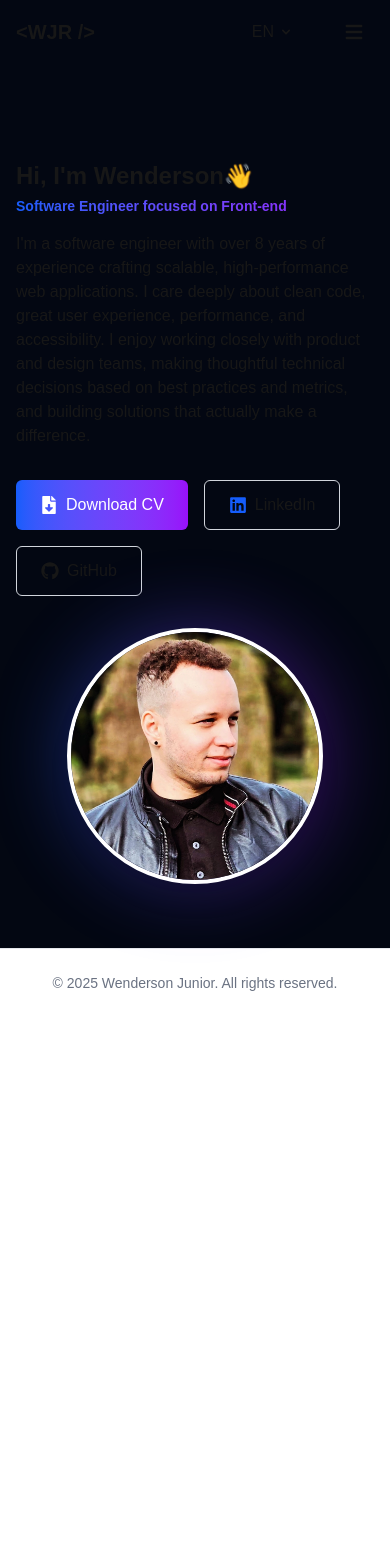
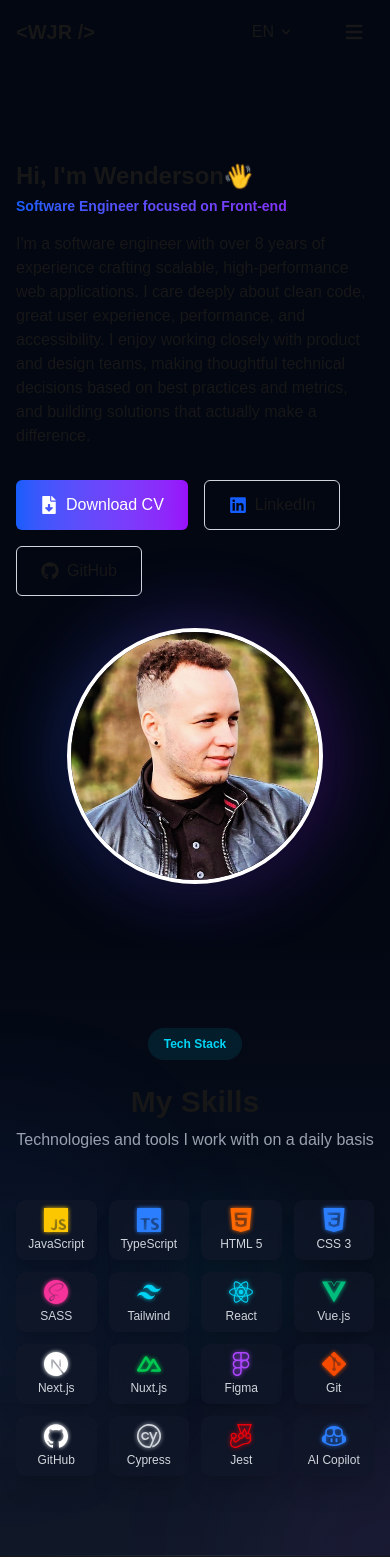
Before and after one commit to wenderson-junior/personal-site, a Next.js app: page /en in a window 390 px wide. Shown: the top 1568 px of the page. Before the commit the page ends 1017 px from the top, so only its background shows below. Built offline with nearby package versions, Linux system fonts and the light colour scheme.

Commit message:
feat: add Skills section with technology grid
Implements a new Skills section with responsive grid of technologies, colored icons with neon effect and integration with the internationalization system.

```diff
--- a/src/app/[locale]/page.tsx
+++ b/src/app/[locale]/page.tsx
@@ -3,6 +3,7 @@
 import { Navbar } from "@/app/components/header/Navbar";
 import { Footer } from "@/app/components/footer/Footer";
 import { Hero } from "@/app/components/hero/Hero";
+import { Skills } from "@/app/components/skills/Skills";
 
 export default function Home() {
   return (
@@ -10,6 +11,7 @@ export default function Home() {
       <Navbar />
       <main className="flex-grow bg-gray-950 pt-24">
         <Hero />
+        <Skills />
       </main>
       <Footer />
     </div>
--- a/src/app/components/footer/Footer.tsx
+++ b/src/app/components/footer/Footer.tsx
@@ -8,7 +8,7 @@ export function Footer() {
   const currentYear = 2025;
 
   return (
-    <footer className="w-full py-6 bg-white border-t border-gray-200 dark:bg-gray-950 dark:border-gray-900">
+    <footer className="w-full py-6 border-t dark:bg-gray-950 dark:border-gray-900">
       <Container>
         <div className="flex flex-col items-center justify-center">
           <p className="text-sm text-gray-500 dark:text-gray-400">
--- /dev/null
+++ b/src/app/components/skills/SkillCard.tsx
@@ -0,0 +1,24 @@
+"use client";
+
+import { IconType } from "react-icons";
+
+interface SkillCardProps {
+  name: string;
+  Icon: IconType;
+  iconColor: string;
+}
+
+export function SkillCard({ name, Icon, iconColor }: SkillCardProps) {
+  return (
+    <div className="group relative flex flex-col items-center justify-center p-2 sm:p-3 md:p-4 rounded-lg sm:rounded-xl overflow-hidden transition-all duration-300 shadow-xl">
+      <div className="absolute inset-0 bg-gray-900/70 backdrop-blur-sm rounded-lg sm:rounded-xl"></div>
+      <div className={`relative text-2xl sm:text-3xl md:text-4xl mb-1 sm:mb-2 md:mb-3 ${iconColor} transition-all duration-500 group-hover:scale-110`}>
+        <Icon style={{
+          filter: 'drop-shadow(0 0 2px currentColor)',
+          transition: 'filter 0.5s ease',
+        }} />
+      </div>
+      <span className="relative text-xs sm:text-sm font-medium text-gray-300 transition-colors duration-300 group-hover:text-white">{name}</span>
+    </div>
+  );
+}
--- /dev/null
+++ b/src/app/components/skills/Skills.tsx
@@ -0,0 +1,38 @@
+"use client";
+
+import { useTranslations } from "next-intl";
+import { Container } from "../ui/Container";
+import { SkillsGrid } from "./SkillsGrid";
+import { SectionTitle } from "../ui/SectionTitle";
+
+export function Skills() {
+  const t = useTranslations('skills');
+
+  return (
+    <section id="skills" className="py-20 bg-gradient-to-b from-gray-950 to-gray-900 relative overflow-hidden">
+      {/* Background decorative elements - removed top line, kept subtle gradient */}
+      <div className="absolute bottom-0 inset-x-0 h-px bg-gradient-to-r from-transparent via-gray-800 to-transparent"></div>
+
+      {/* Subtle glow effects in background */}
+      <div className="absolute top-40 -left-40 w-80 h-80 bg-blue-500/5 rounded-full blur-3xl"></div>
+      <div className="absolute -bottom-40 -right-40 w-80 h-80 bg-purple-500/5 rounded-full blur-3xl"></div>
+      <div className="absolute top-60 right-20 w-40 h-40 bg-cyan-500/5 rounded-full blur-2xl"></div>
+
+      <Container>
+        <div className="relative z-10">
+          {/* Section header with enhanced styling */}
+          <div className="mb-12 text-center">
+            <div className="inline-block mb-6 px-4 py-2 text-xs font-semibold text-cyan-400 bg-cyan-400/10 rounded-full">
+              Tech Stack
+            </div>
+            <SectionTitle>{t('title')}</SectionTitle>
+            <p className="text-gray-400 max-w-2xl mx-auto text-center">
+              {t('description')}
+            </p>
+          </div>
+          <SkillsGrid />
+        </div>
+      </Container>
+    </section>
+  );
+}
--- /dev/null
+++ b/src/app/components/skills/SkillsGrid.tsx
@@ -0,0 +1,46 @@
+"use client";
+
+import { SkillCard } from "./SkillCard";
+import {
+  SiJavascript, SiTypescript, SiVuedotjs, SiNuxtdotjs,
+  SiReact, SiNextdotjs, SiFigma, SiTailwindcss,
+  SiHtml5, SiCss3, SiSass, SiGit, SiGithub,
+  SiCypress, SiJest, SiGithubcopilot
+} from "react-icons/si";
+
+export function SkillsGrid() {
+  const skills = [
+    { name: "JavaScript", icon: SiJavascript, color: "text-yellow-400" },
+    { name: "TypeScript", icon: SiTypescript, color: "text-blue-500" },
+    { name: "HTML 5", icon: SiHtml5, color: "text-orange-500" },
+    { name: "CSS 3", icon: SiCss3, color: "text-blue-500" },
+    { name: "SASS", icon: SiSass, color: "text-pink-500" },
+    { name: "Tailwind", icon: SiTailwindcss, color: "text-cyan-400" },
+    { name: "React", icon: SiReact, color: "text-cyan-400" },
+    { name: "Vue.js", icon: SiVuedotjs, color: "text-emerald-500" },
+    { name: "Next.js", icon: SiNextdotjs, color: "text-white" },
+    { name: "Nuxt.js", icon: SiNuxtdotjs, color: "text-green-500" },
+    { name: "Figma", icon: SiFigma, color: "text-purple-500" },
+    { name: "Git", icon: SiGit, color: "text-orange-600" },
+    { name: "GitHub", icon: SiGithub, color: "text-white" },
+    { name: "Cypress", icon: SiCypress, color: "text-gray-300" },
+    { name: "Jest", icon: SiJest, color: "text-red-600" },
+    { name: "AI Copilot", icon: SiGithubcopilot, color: "text-blue-500" },
+  ];
+
+  return (
+    <div className="grid grid-cols-4 sm:grid-cols-5 md:grid-cols-6 lg:grid-cols-8 gap-3 sm:gap-4">
+      {skills.map((skill) => (
+        <div
+          key={skill.name}
+        >
+          <SkillCard
+            name={skill.name}
+            Icon={skill.icon}
+            iconColor={skill.color}
+          />
+        </div>
+      ))}
+    </div>
+  );
+}
--- /dev/null
+++ b/src/app/components/ui/SectionTitle.tsx
@@ -0,0 +1,16 @@
+"use client";
+
+import { ReactNode } from "react";
+
+interface SectionTitleProps {
+  children: ReactNode;
+  className?: string;
+}
+
+export function SectionTitle({ children, className = '' }: SectionTitleProps) {
+  return (
+    <h2 className={`text-3xl md:text-4xl font-extrabold text-center mb-2 ${className}`}>
+      {children}
+    </h2>
+  );
+}
--- a/src/messages/en.json
+++ b/src/messages/en.json
@@ -5,6 +5,10 @@
     "projects": "Projects",
     "contact": "Contact",
     "welcome": "Welcome to my personal website!"
+  },
+  "skills": {
+    "title": "My Skills",
+    "description": "Technologies and tools I work with on a daily basis"
   },
   "hero": {
     "title": {
--- a/src/messages/pt-BR.json
+++ b/src/messages/pt-BR.json
@@ -5,6 +5,10 @@
     "projects": "Projetos",
     "contact": "Contato",
     "welcome": "Bem-vindo ao meu site pessoal!"
+  },
+  "skills": {
+    "title": "Minhas Habilidades",
+    "description": "Tecnologias e ferramentas que utilizo no dia a dia"
   },
   "hero": {
     "title": {
--- a/tailwind.config.js
+++ b/tailwind.config.js
@@ -5,5 +5,18 @@ module.exports = {
     './src/components/**/*.{js,ts,jsx,tsx,mdx}',
     './src/app/**/*.{js,ts,jsx,tsx,mdx}',
   ],
+  theme: {
+    extend: {
+      animation: {
+        'fadeIn': 'fadeIn 0.5s ease-in-out',
+      },
+      keyframes: {
+        fadeIn: {
+          '0%': { opacity: '0', transform: 'translateY(10px)' },
+          '100%': { opacity: '1', transform: 'translateY(0)' },
+        },
+      },
+    },
+  },
   plugins: [],
 }
```
